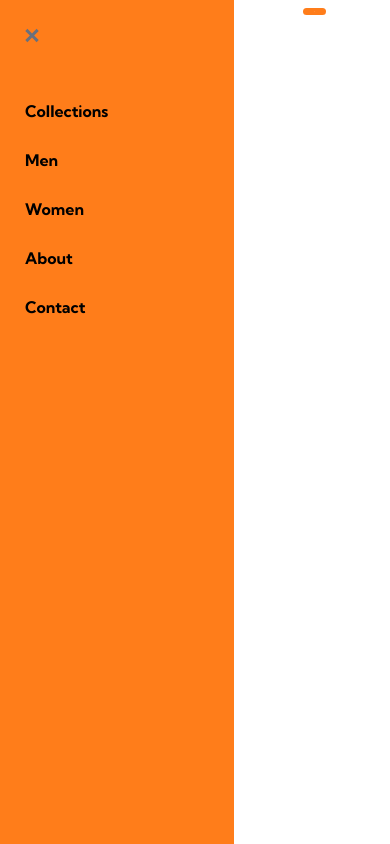
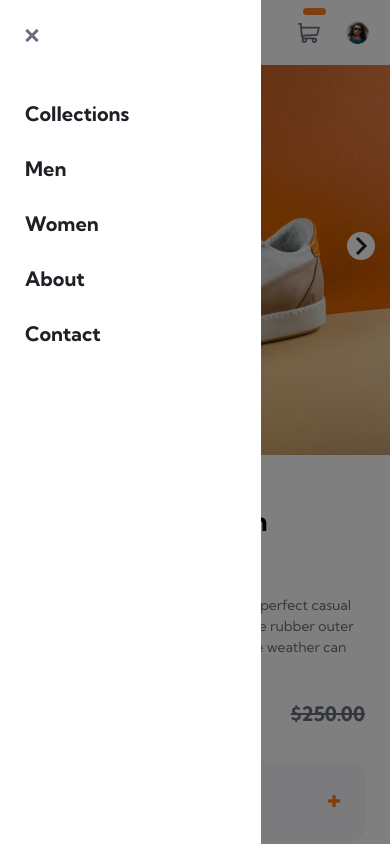
Before and after one commit to dareyOG/e-commerce-product-page, a React (Vite) app: page / in a window 390 px wide. Both pictures are taken after a click on the button 30 px from the left and 32 px from the top of the page. Shown: the top 844 px of the page. Built offline with nearby package versions, Linux system fonts and the light colour scheme.

Commit message:
✅navMenu (mobile) completed

```diff
--- a/src/components/Carousel.jsx
+++ b/src/components/Carousel.jsx
@@ -19,7 +19,7 @@ function Carousel() {
   };
 
   return (
-    <section className='relative'>
+    <section className='relative w-auto'>
       {images.map((image, index) => (
         <div key={image.id}>
           <img
@@ -29,15 +29,15 @@ function Carousel() {
           />
         </div>
       ))}
-      <div className='absolute left-[50%] top-[50%] mx-auto flex w-[40rem] translate-x-[-50%] translate-y-[-50%] justify-between'>
+      <div className='absolute left-[50%] top-[50%] mx-auto flex w-full translate-x-[-50%] translate-y-[-100%] justify-between'>
         <button
-          className='relative left-[4rem] rounded-[2.5rem] bg-neutral-white px-8 py-6'
+          className='relative left-[1.5rem] rounded-[2rem] bg-neutral-white px-3 py-2'
           onClick={handlePrevSlide}
         >
           <img src='/public/images/icon-previous.svg' />
         </button>
         <button
-          className='relative right-[4rem] rounded-[2.5rem] bg-neutral-white px-8 py-6'
+          className='relative right-[1.5rem] rounded-[2rem] bg-neutral-white px-3 py-2'
           onClick={handleNextSlide}
         >
           <img src='/public/images/icon-next.svg' />
--- a/src/components/NavList.jsx
+++ b/src/components/NavList.jsx
@@ -1,10 +1,12 @@
 function NavList({ toggleMenu }) {
   return (
-    <nav className='h-[100vh] w-[60vw] bg-primary-orange-200 pl-10 pt-10'>
+    <nav>
+      <div className='fixed left-0 top-0 z-10 h-[100vh] w-[100vw] bg-neutral-black/50'></div>
+      <div className='fixed top-0 z-30 h-[100vh] w-[67vw] bg-neutral-white pl-10 pt-10'>
         <button onClick={toggleMenu}>
-        <img src='/images/icon-close.svg' />
+          <img src='/images/icon-close.svg' alt='close menu' />
         </button>
-      <ul className='mt-20 flex flex-col gap-10 font-bold capitalize'>
+        <ul className='mt-20 flex flex-col gap-10 text-[2rem] font-bold capitalize text-neutral-grayishBlue-400'>
           <li>
             <a href=''>collections</a>
           </li>
@@ -21,6 +23,7 @@ function NavList({ toggleMenu }) {
             <a href=''>contact</a>
           </li>
         </ul>
+      </div>
     </nav>
   );
 }
```
Lines whose indentation alone changed are shown as unchanged.
